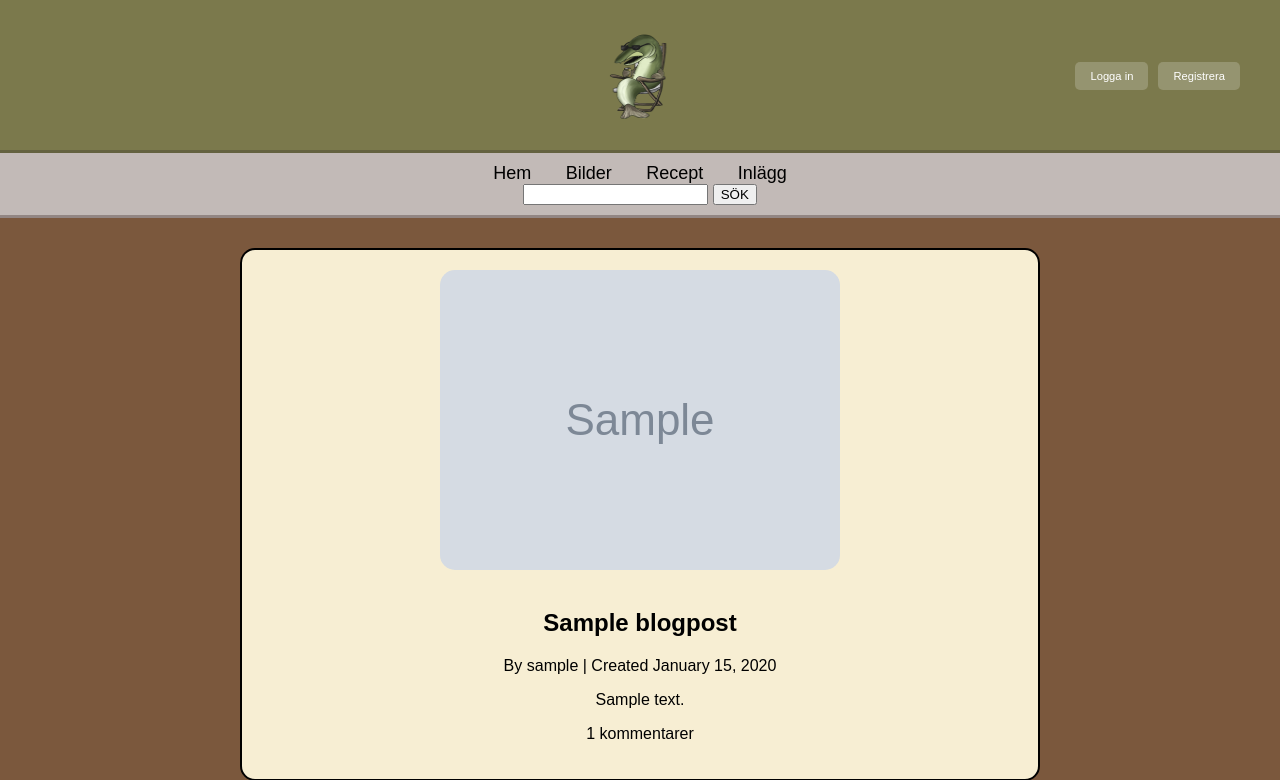
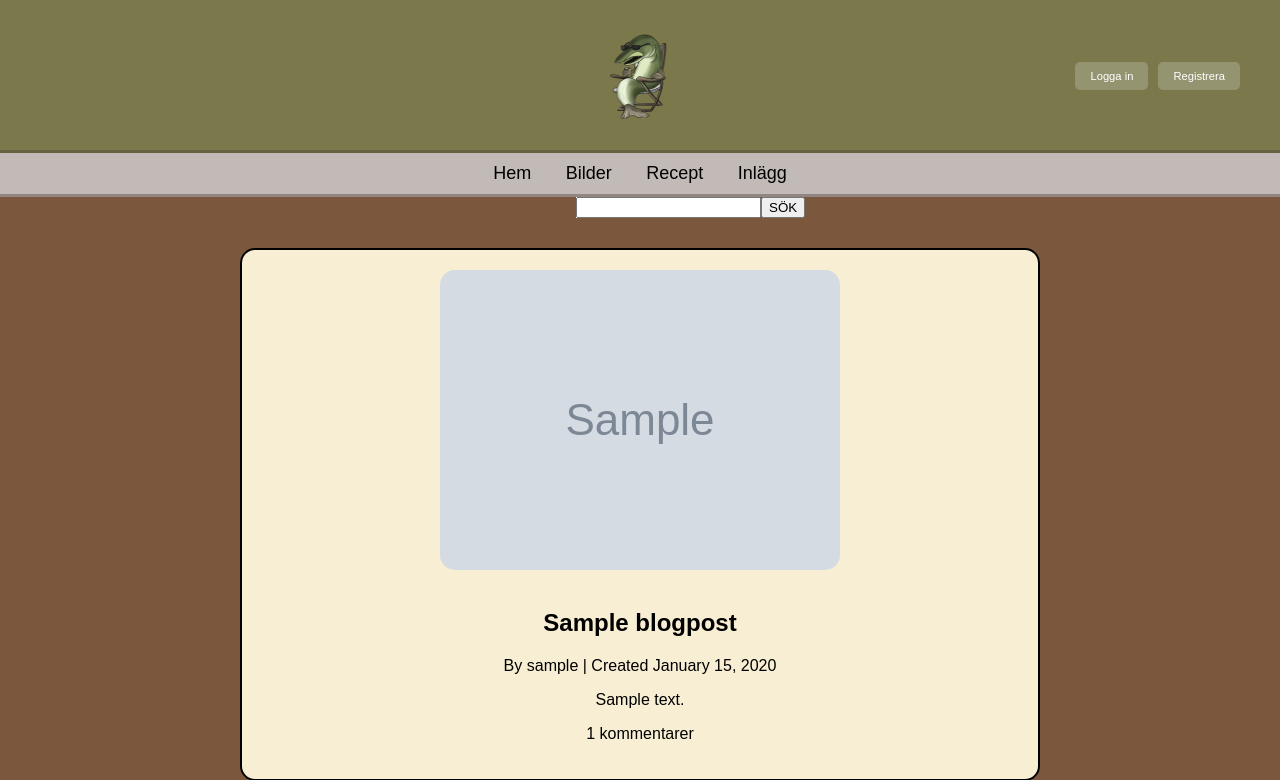
Before and after one commit to Grupp2-Blogg/grupp2-blogg, a PHP site: page / in a window 1280 px wide. Shown: the top 780 px of the page. Run offline with PHP 8.4, Linux system fonts and the light colour scheme; tables that the repository leaves empty or names only in its code hold one stand-in row (values such as "Sample post"); grey boxes marked "Sample" are stand-in pictures.

Commit message:
got basic search functioning. Need styling and linking next.

```diff
--- a/Styles.css
+++ b/Styles.css
@@ -80,6 +80,36 @@ a {
     color: rgb(0, 0, 0);
     text-decoration: none;
     font-size: 18px;
+}
+
+.search-header {
+    display: flex;
+    justify-content: center;
+}
+.search-bar-container {
+    align-self: center;
+    max-width: 8rem;
+    display: flex;
+    flex-direction: column;
+    background-color: white;
+}
+.search-bar-container > form {
+    display: flex;
+    flex-direction: row;
+}
+
+.search-result-cell {
+    border: 1px solid black;
+    padding: none;
+}
+
+.search-result-cell:hover {
+    background-color: blue;
+    color: white;
+    cursor: pointer;
+}
+.search-result-cell > p {
+    padding: none;
 }
 
 .register-btn:hover,
--- a/public/index.php
+++ b/public/index.php
@@ -13,39 +13,41 @@ function getPostsAndUsersBySearch(PDO $pdo)
 {
     if ($_SERVER['REQUEST_METHOD'] == 'POST' && isset($_POST['search'])) {
 
-        $searchTerm = "%" . $_POST['search'] . "%";
-        $query = "SELECT
-                        u.id as user_id,
-                        u.username,
-                        bp.id as blogpost_id,
-                        bp.blogtitle
-                    FROM
-                        users as u
-                    LEFT JOIN
-                        blogposts as bp ON
-                        u.id = bp.user_id
-                    WHERE
-                        u.username LIKE :search OR
-                        bp.blogtitle LIKE :search;";
+        if (!empty($_POST['search'])) {
 
-        $stmt = $pdo->prepare($query);
-        $stmt->bindParam(':search', $searchTerm, PDO::PARAM_STR);
 
-        $stmt->execute();
-        return $stmt->fetchAll(PDO::FETCH_ASSOC);
+            $searchTerm = "%" . $_POST['search'] . "%";
+
+            $query = "SELECT DISTINCT
+                users.id AS entity_id,
+                users.username AS name,
+                'user' AS type
+            FROM users
+            WHERE users.username LIKE :search
+            UNION ALL
+            SELECT
+                blogposts.id AS entity_id,
+                blogposts.blogtitle AS name,
+                'blogpost' AS type
+            FROM blogposts
+            WHERE blogposts.blogtitle LIKE :search;";
+
+            $stmt = $pdo->prepare($query);
+            $stmt->bindParam(':search', $searchTerm, PDO::PARAM_STR);
+            $stmt->execute();
+            return $stmt->fetchAll(PDO::FETCH_ASSOC);
+        }
     }
 }
 
 if (isset($_SESSION['user'])) {
     $user_id = array($_SESSION['user']['id']);
-
     $user_search = $pdo->prepare('SELECT image_path from users WHERE id = ?');
     $user_search->execute($user_id);
     $user = $user_search->fetch();
 }
 
 //Hämtar antalet kommentarer per inlägg
-
 $commentsCount = [];
 $commentsQuery = $pdo->prepare("SELECT post_id, COUNT(*) as count FROM comments GROUP BY post_id");
 $commentsQuery->execute();
@@ -122,29 +124,32 @@ foreach ($commentsResults as $row) {
             <li><a href="#">Recept</a></li>
             <li><a href="addpost.php">Inlägg</a></li>
 
+
         </ul>
-        <div>
+    </nav>
+    <div class="search-header">
 
+
+        <div class="search-bar-container">
             <form action="" method="post">
-
                 <input type="search" name="search" id="">
                 <input type="submit" value="SÖK">
             </form>
-            <?php $results = getPostsAndUsersBySearch($pdo);
-
-            if ($results) {
-                foreach ($results as $result) {
-                    echo "User: " . htmlspecialchars($result['username']) . " - Blog: " . htmlspecialchars($result['blogtitle']) . "<br>";
-                }
-            }
-
-            ?>
-
+            <?php $results = getPostsAndUsersBySearch($pdo); ?>
+            <?php if ($results): ?>
+                <?php foreach ($results as $result): ?>
+                    <div class="search-result-cell">
+                        <?php if ($result['type'] === 'user'): ?>
+                            <p>User: <?= htmlspecialchars($result['name']) ?></p>
+                        <?php elseif ($result['type'] === 'blogpost'): ?>
+                            <a href="./posts.php?id=<?= $result['entity_id'] ?>">Blogg: <?= htmlspecialchars($result['name']) ?></a>
+                        <?php endif; ?>
+                    </div>
+                <?php endforeach; ?>
+            <?php endif; ?>
 
         </div>
-
-    </nav>
-
+    </div>
 
     <?php
     $stmt = $pdo->prepare('
```
